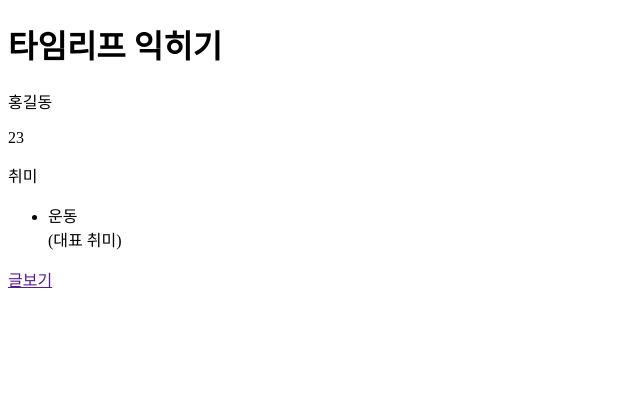
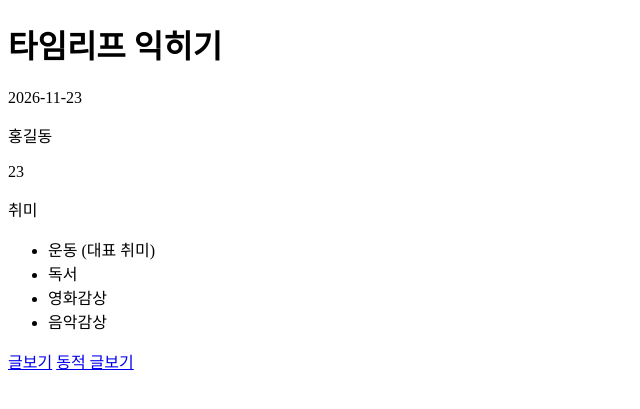
Before and after one commit to ikseol/backend-program, a Spring Boot app: page /thymeleaf/example in a window 1280 px wide. Shown: the top 409 px of the page, without its empty margins (0-640 px from the left). Run offline with Spring Boot 4, Linux system fonts and the light colour scheme.

Commit message:
11월 23일 수업 후 저장

```diff
--- a/src/main/java/me/ihchoi/springdeveloper/controller/ExampleController.java
+++ b/src/main/java/me/ihchoi/springdeveloper/controller/ExampleController.java
@@ -7,6 +7,10 @@ import org.springframework.ui.Model;
 import org.springframework.web.bind.annotation.GetMapping;
 import org.springframework.web.bind.annotation.ResponseBody;
 import org.springframework.web.bind.annotation.RestController;
+
+import java.time.LocalDate;
+import java.util.ArrayList;
+import java.util.List;
 
 @Controller // RestController 는 JSON만 응답 가능,  HTML을 응답하려면 그냥 @Controller 를 사용
 // RestController는 Controller + ResponseBody 의 합성
@@ -24,6 +28,18 @@ public class ExampleController {
         Person person = new Person();
         person.setName("홍길동");
         person.setAge(23);
+        // 운동 독서 영화감상 음악감상 취미를 가지도록 설정
+//        List<String> hobbies = new ArrayList<>();
+//        hobbies.add("운동");
+//        hobbies.add("독서");
+//        hobbies.add("영화감상");
+//        hobbies.add("음악감상");
+//        person.setHobbies(hobbies);
+        person.setHobbies(List.of("운동", "독서", "영화감상", "음악감상"));  // List.of 로 간편하게 리스트 생성이 가능함.
+        // List.of() 로 리스트를 생성하고 취미를 설정.
+
+        // 블로그 id 추가 (글 조회용)
+        person.setBlogId(1L);
 
         // 동적 HTML을 만들기 위해서 리턴 전에 정보를 html로 넘겨줘야 함.
         // model이라는 객체에 넣어서 전해줘야 함. 모델이라는 객체는 스프링부트에서 매개변수로 받아와야 함.
@@ -31,6 +47,11 @@ public class ExampleController {
         // 이름이 person으로 한 이유 : HTML에 person으로 넣어줬기때문.
         model.addAttribute("person", person);
         // 타임리프 문법에서 person.name 으로 접근하면 자동으로 getName을 호출해서 private인 필드에 접근 가능.
+
+        // 만약 addAttribute 뒤에 person의 값 변경을 진행한다면? -> 그래도 값 변경이 됨, 이유 : 참조값이 전달되기 때문에
+
+        // 날짜 주기
+        model.addAttribute("today", LocalDate.now());
 
         return "example";  // "example" 문자열이 의미하는 것은 기본 경로 resources/tamplates/ 아래에 있는 HTML 파일 이름을 의미함
     }
@@ -41,6 +62,19 @@ public class ExampleController {
     class Person {
         private String name;
         private int age;
+        private List<String> hobbies;
+        // List는 인터페이스.
+        // List를 구현한 구현체가 ArrayList, LinkedList 등
+        // List<String> hobbies = new List 인터페이스는 객체 생성 불가능해서 안됨
+        // List<String> hobbies = new ArrayList<>(); 혹은
+        // List<String> hobbies = new LinkedList<>(); 등은 가능
+        // 이런 것으로 다형성을 구현할 수 있다.
+        // 예시 List.a 메소드 호출하면 list가 무슨 객체를 가르키는지 보고 ArrayList나 LinkedList의 메소드 실행
+
+        // ArrayList 말고 List로 구현하는 이유 : 확장성을 위해서
+
+        // blogId 맴버변수 추가
+        private Long blogId;
     }
 
 }
--- a/src/main/resources/templates/example.html
+++ b/src/main/resources/templates/example.html
@@ -14,17 +14,50 @@
 </head>
 <body>
     <h1>타임리프 익히기</h1>
-    <p></p>
-    <div>
-        <!-- th: 라는 접두어를 사용하는것이 타임리프 문법.-->
-        <p th:text="${person.name}">이름</p>            <!-- 컨트롤러가 데이터를 넘겨줌 데이터를 넘겨주는 방법은? (컨트롤러에 구현)-->
-        <p th:text="${person.age}">나이</p>
+    <p th:text="${#temporals.format(today, 'yyyy-MM-dd')}"></p>
+<!--    <p th:text="${#temporals.createToday()}"></p>-->
+<!--    달러 : 모델 객체의 값을 검색. -->
+<!--    유틸리티 객체 : ${}안에 #으로 표시. -> #으로 안하면 model에서 temporals객체를 찾아봄 -->
+<!--    temporals 날짜 관련된 객체?today 오늘 날짜, 'yyyy-MM-dd' 포맷을 지정 -->
+
+<!--    <div>-->
+<!--        &lt;!&ndash; th: 라는 접두어를 사용하는것이 타임리프 문법.&ndash;&gt;-->
+<!--        <p th:text="${person.name}">이름</p>            &lt;!&ndash; 컨트롤러가 데이터를 넘겨줌 데이터를 넘겨주는 방법은? (컨트롤러에 구현)&ndash;&gt;-->
+<!--        <p th:text="${person.age}">나이</p>-->
+<!--        <p>취미</p>-->
+<!--        <ul>-->
+<!--            <li th:each="hobby : ${person.hobbies}">-->
+<!--                <span th:text="${hobby}">운동</span>-->
+<!--                <span th:if="${hobby == '운동'}">(대표 취미)</span>-->
+<!--            </li>-->
+<!--&lt;!&ndash;            th:each 로 person 객체의 hobbies 리스트를 순회,  hobby에 들어간 취미를 li로 감싸진 택스트 하나로 변환해서 작성&ndash;&gt;-->
+<!--&lt;!&ndash;            조건 만족 시에만 span을 출력하려고 함. 대표 취미일때만 표시할 예정 (대표 취미는 운동으로) &ndash;&gt;-->
+<!--        </ul>-->
+<!--    </div>-->
+
+<!--     위의 내용 주석처리하고 실습 진행-->
+<!--    객체 안에 있는 맴버변수에 접근할때 모든 태그를 감싸고 있는 태그(div 등)에 object 키워드에 객체를 할당하고-->
+<!--    아래에 있는 태그에서 *{...} 으로 접근 -> 자동적으로 ${person.name} 등으로 처리해줌 -->
+    <div th:object="${person}">
+        <p th:text="*{name}">이름</p>
+        <p th:text="*{age}">나이</p>
         <p>취미</p>
         <ul>
-            <li>운동</li>
-            <span>(대표 취미)</span>
+            <li th:each="hobby : *{hobbies}">
+                <span th:text="${hobby}">운동</span>
+                <span th:if="${hobby == '운동'}">(대표 취미)</span>
+<!--                hobby는 객체맴버변수가 아니기 때문에 $로 접근해야함.-->
+            </li>
         </ul>
     </div>
-    <a href="">글보기</a>
+    <a href="/api/articles">글보기</a>
+<!-- 기본적으로 get 방식으로 리턴 -> json으로 모든 글 이 올 예정 -->
+
+<!-- 동적으로 변경되어야 하는 경우에는? -->
+    <a th:href="@{/api/articles/{id}(id=${person.blogId})}">동적 글보기</a>
+<!-- 타임리프에서 url 활용? @{}를 사용해야함-->
+<!-- 동적인 url이 와야할 경우에 사용함. 정적인 url은 일반 앵커태그 사용-->
+<!--{id}(id=${person.age}) id변수는 person.age 라는 의미 -->
+<!--@{/api/articles/{person.age}} 는 동작하지 않의니 유의해야함.-->
 </body>
 </html>
```
